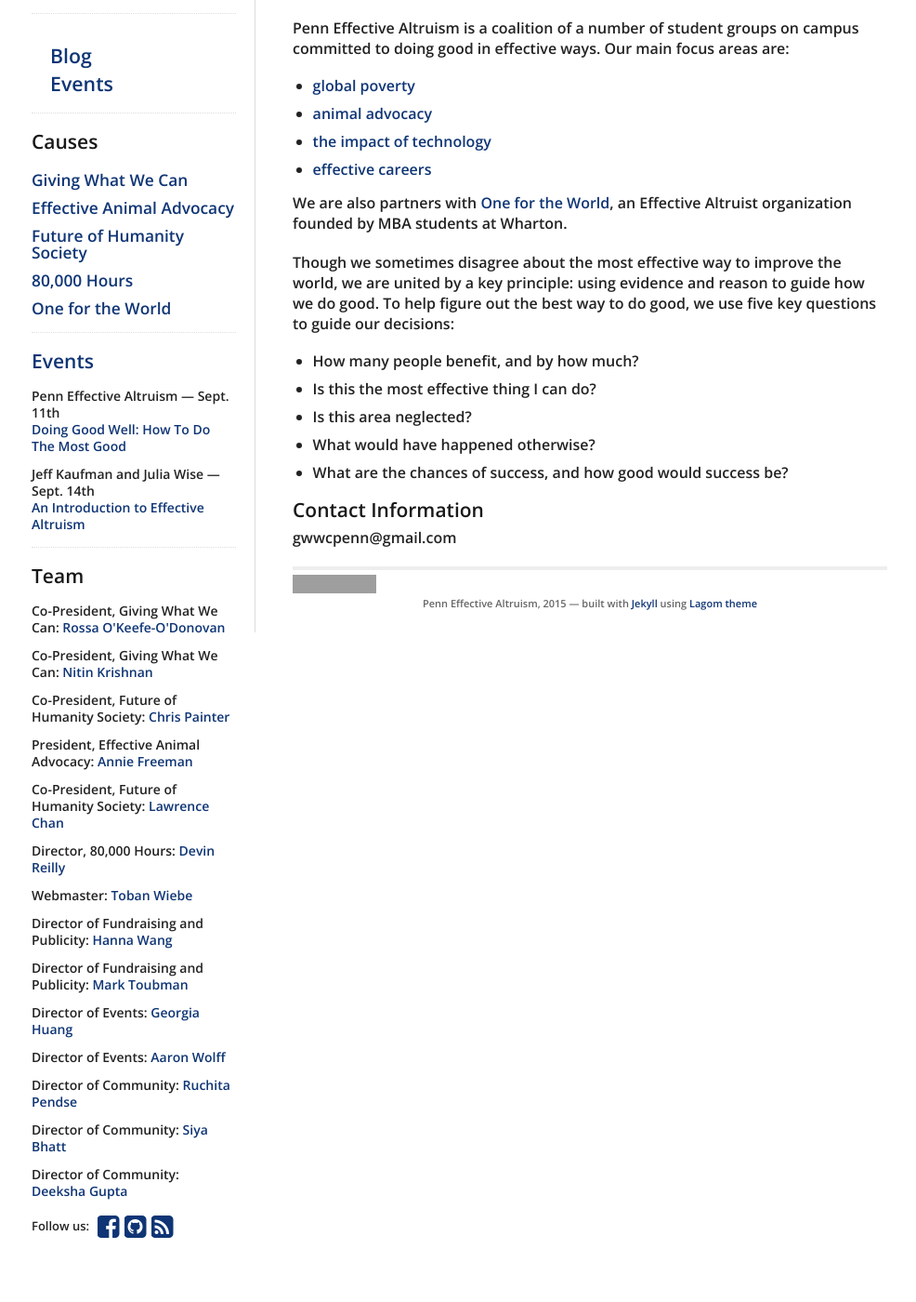
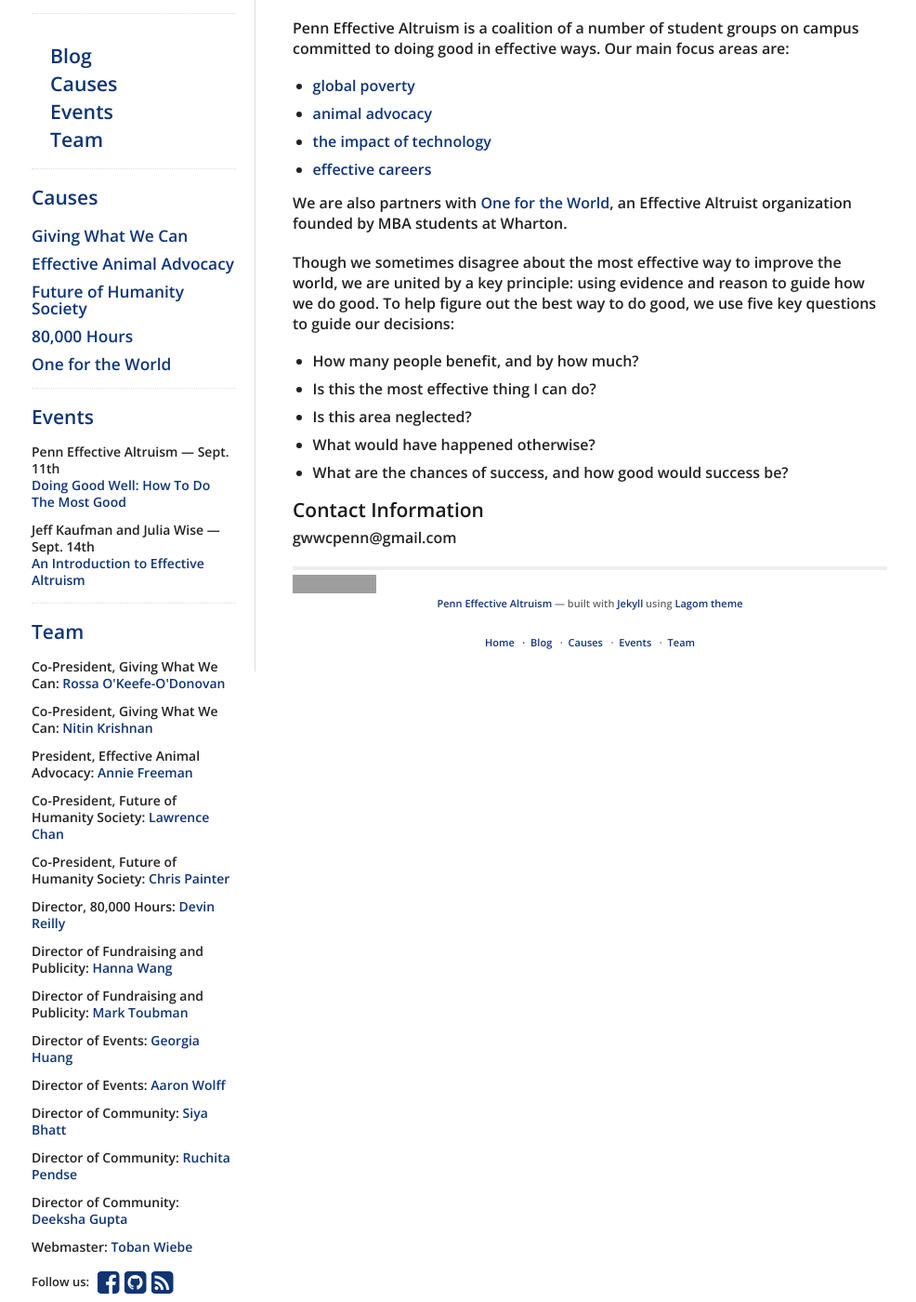
Before and after one commit to pennea/pennea.github.io, a Jekyll site: the page built from index.html, in a window 1280 px wide and 1400 px high, scrolled down 305 px. Shown: the whole window at 93% size, without its empty margins (136-1122 px from the left). Built offline with Jekyll 4.4.1, drawn with Linux system fonts in a browser that asks for light colours; nearby versions of some CDN libraries; before the commit the page ends 1645 px from its top, so only the background shows below that; grey boxes are pictures that could not be loaded.

Commit message:
footer nav links, added pages
- added standalone pages for Team and Causes
- put sidebar links in footer as well so that small screens can navigate
without sidebar
- changed some filenames to get better ordering

```diff
--- a/_includes/causes.html
+++ b/_includes/causes.html
@@ -1,5 +1,5 @@
 <div class="sidebar-module">
-	<h4>Causes</h4>
+	<h4><a href="/causes">Causes</a></h4>
   <ul class="sidebarlinks">
 	  <!-- for loop goes in filename order -->
   {% for page in site.pages %}
--- a/_includes/footer.html
+++ b/_includes/footer.html
@@ -11,8 +11,20 @@
 	  <img alt="Creative Commons License" style="border-width:0" src="https://i.creativecommons.org/l/by/4.0/80x15.png" />
   </a>
   <span xmlns:dct="http://purl.org/dc/terms/" property="dct:title">
-	  {{ site.data.theme.title }}, {{ 'now' | date: '%Y' }}
+	  <a href="{{{site.data.theme.url}}"}> {{ site.data.theme.title }}</a>
   </span>
   &mdash; built with <a href="http://jekyllrb.com/">Jekyll</a> using <a href="https://github.com/swanson/lagom">Lagom theme</a>
   </p>
 </div>
+
+<div class="disclaimer">
+	<p>
+	<a class="page-nav" href="/">Home<a>
+
+  {% for page in site.pages %}
+  {% if page.nav == "main" %}
+	   &nbsp &middot &nbsp<a class="page-nav" href="{{page.url}}">{{page.title}}</a>
+  {% endif %}
+  {% endfor %}
+  </p>
+</div>
--- a/_includes/pages.html
+++ b/_includes/pages.html
@@ -1,6 +1,6 @@
 <div class="sidebar-module">
   <ul class="navlinks">
-	  <!-- for loop goes in filename order: order people using date in filename -->
+	  <!-- for loop goes in filename order -->
   {% for page in site.pages %}
   {% if page.nav == "main" %}
   <li>
--- a/_includes/team.html
+++ b/_includes/team.html
@@ -1,5 +1,5 @@
 <div class="sidebar-module">
-	<h4>Team</h4>
+	<h4><a href="/team">Team</a></h4>
   <ul>
 	  <!-- for loop goes in filename order: order people using date in filename -->
   {% for person in site.categories.team %}
--- a/index.html
+++ b/index.html
@@ -1,5 +1,6 @@
 ---
 layout: default
 title: Home
+permalink: /
 ---
 {% include frontmatter.html %}
```
Also changed, not shown: _posts/1969-11-20-lawrence-chan.md (deleted, +0 -8 lines), _posts/1969-12-19-chris-painter.md (added, +8 -0 lines), _posts/1969-12-20-lawrence-chan.md (+4 -4 lines), causes-page.html (added, +8 -0 lines), team-page.html (added, +8 -0 lines), _posts/1961-09-31-toban-wiebe.md (renamed from _posts/1969-09-31-toban-wiebe.md), _posts/1968-09-20-deeksha-gupta.md (renamed from _posts/1962-11-20-deeksha-gupta.md), _posts/1968-09-20-ruchita-pendse.md (renamed from _posts/1964-11-20-ruchita-pendse.md), _posts/1968-09-20-siya-bhatt.md (renamed from _posts/1963-11-20-siya-bhatt.md), _posts/1968-10-20-aaron-wolff.md (renamed from _posts/1965-11-20-aaron-wolff.md), _posts/1968-10-20-georgia-huang.md (renamed from _posts/1966-11-20-georgia-huang.md), _posts/1968-11-19-mark-toubman.md (renamed from _posts/1967-11-20-mark-toubman.md), _posts/1969-12-15-devin-reilly.md (renamed from _posts/1969-11-15-devin-reilly.md), _posts/1969-12-25-annie-freeman.md (renamed from _posts/1969-11-25-annie-freeman.md).
